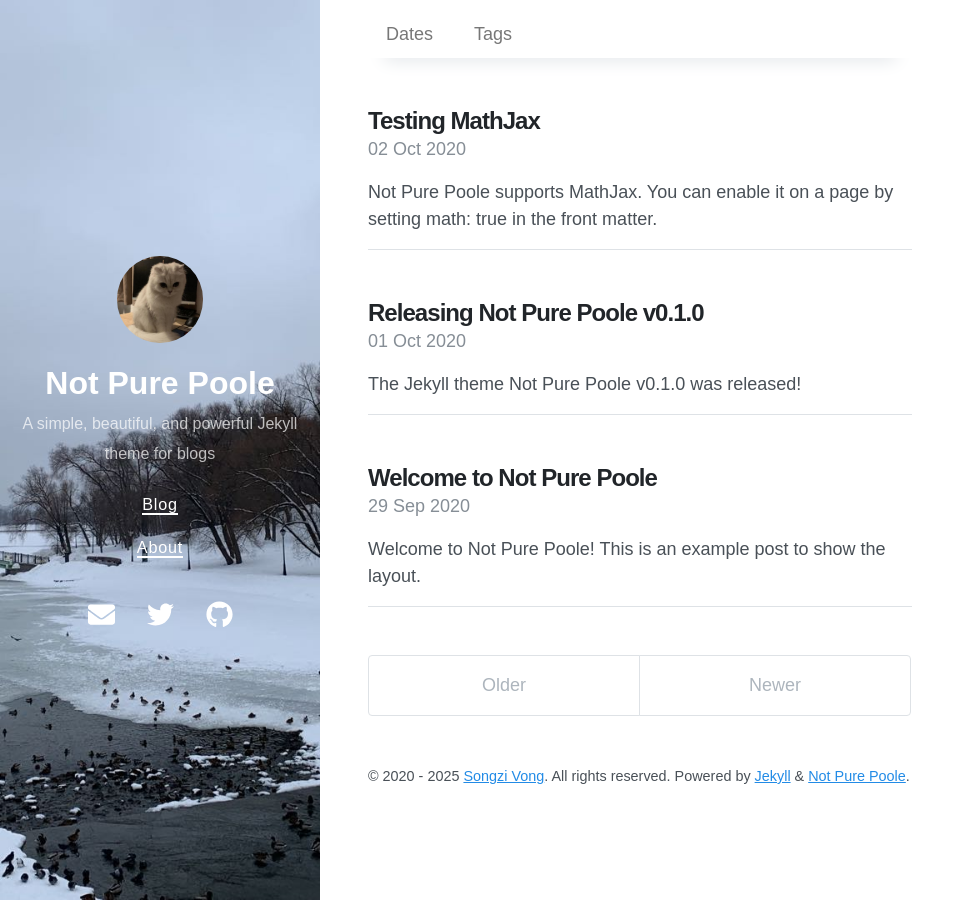
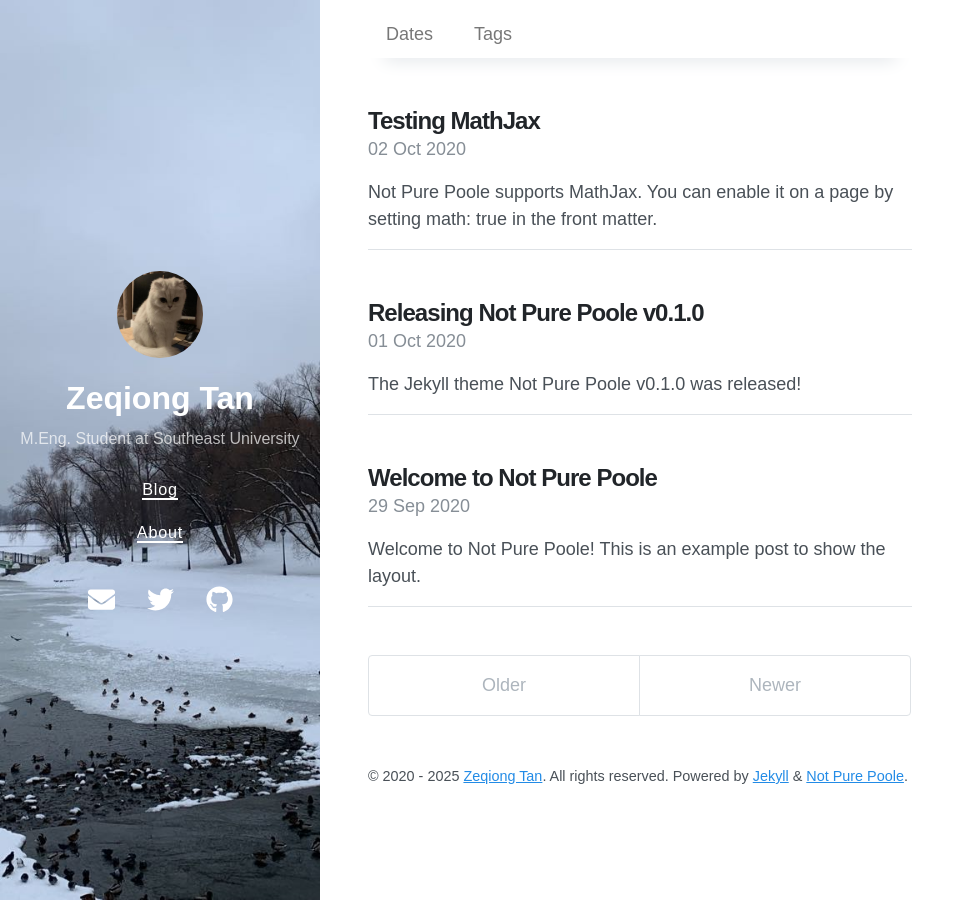
Before and after one commit to zqtann/zqtann.github.io, a Jekyll site: the page built from index.html, in a window 1280 px wide. Shown: the whole page, without its empty margins (0-975 px from the left). Built offline with Jekyll 4.4.1, drawn with Linux system fonts in a browser that asks for light colours; nearby versions of some CDN libraries; the list of posts is cut into pages by our own code.

Commit message:
Update _config.yml

```diff
--- a/_config.yml
+++ b/_config.yml
@@ -1,7 +1,7 @@
 # Setup
-title: Not Pure Poole
-description: A simple, beautiful, and powerful Jekyll theme for blogs
-url: https://vszhub.github.io
+title: Zeqiong Tan
+description: M.Eng. Student at Southeast University
+url: https://zqtan.github.io
 avatar: /avatar.jpeg
 paginate: 5
 permalink: pretty
@@ -29,7 +29,7 @@ exclude:
 
 # Optimize Jekyl SEO Tag
 twitter:
-  username: vszhub
+  username: zqtan
   card: summary
 logo: logo.png
 social:
@@ -54,6 +54,6 @@ sass:
 
 # Specify the author for blog posts
 author:
-  name: Songzi Vong
+  name: Zeqiong Tan
   url: https://github.com/vszhub/
-  email: vszhub@gmail.com
+  email: zqtan@seu.edu.cn
```
